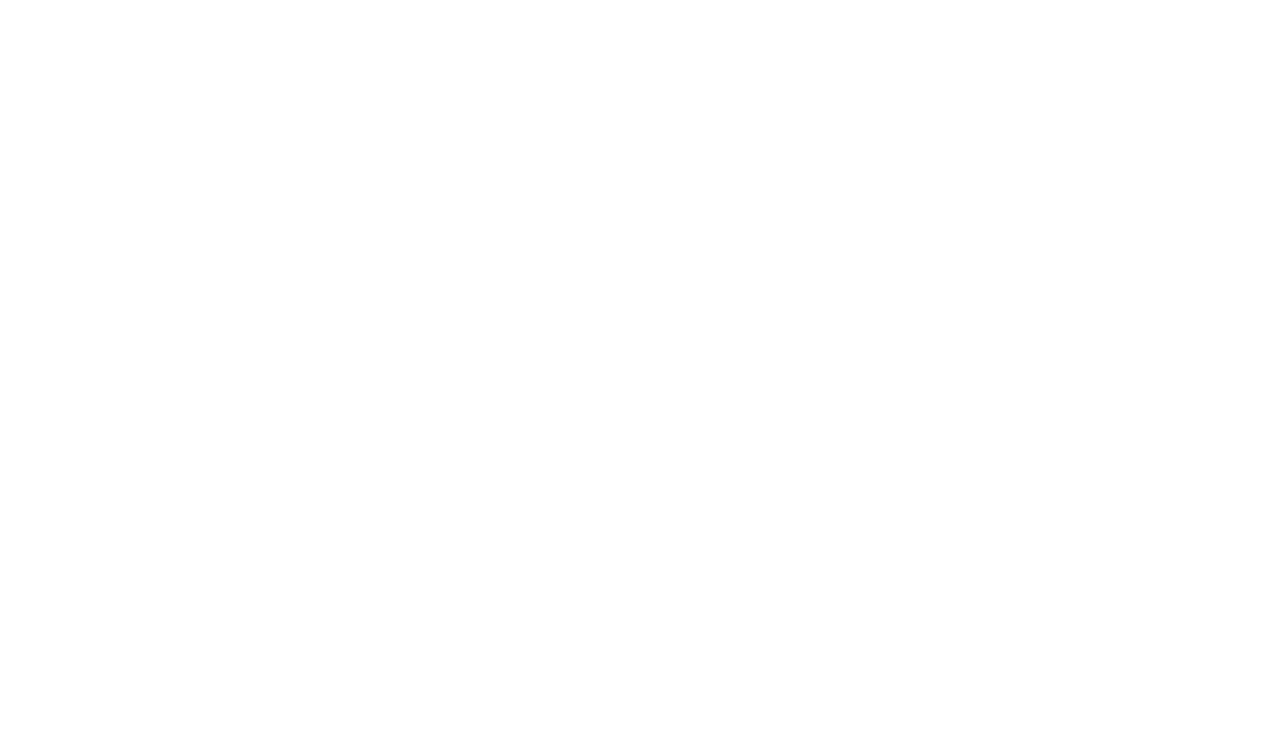
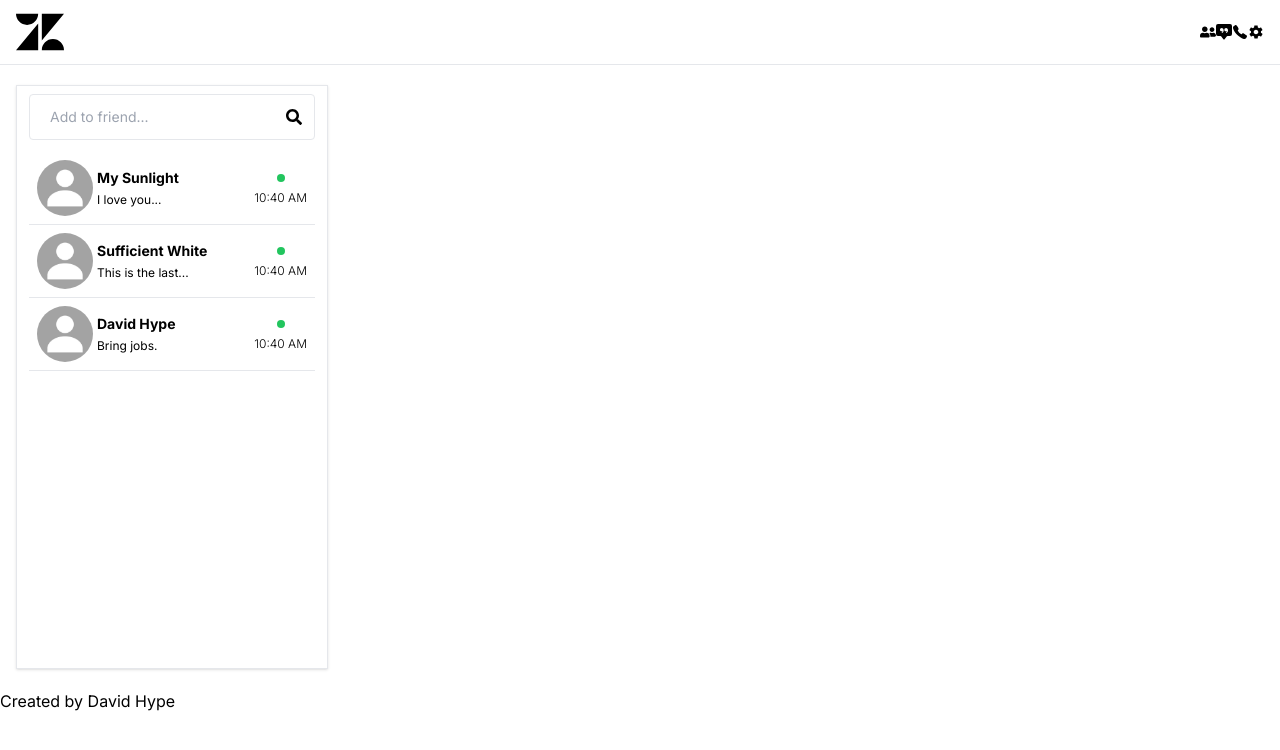
Before and after one commit to De-Hype/zenchat, a Next.js app: page /friend-request in a window 1280 px wide. Shown: the top 750 px of the page. Built offline with nearby package versions, Linux system fonts and the light colour scheme.

Commit message:
Started work on friend request components

```diff
--- /dev/null
+++ b/models/User.ts
@@ -0,0 +1,5 @@
+import mongoose from "mongoose";
+
+const UserSchema = new mongoose.Schema({
+
+})
--- a/package.json
+++ b/package.json
@@ -9,6 +9,8 @@
     "lint": "next lint"
   },
   "dependencies": {
+    "bcryptjs": "^2.4.3",
+    "mongoose": "^8.2.1",
     "next": "14.1.0",
     "next-auth": "^4.24.5",
     "react": "^18",
--- a/src/app/friend-request/page.tsx
+++ b/src/app/friend-request/page.tsx
@@ -1,10 +1,103 @@
+"use client"
+
+import { useState } from "react";
+import Footer from "@/Components/Footer"
+import Header from "@/Components/Header"
+import Image from "next/image";
+import unknownUser from "@/assets/unknownUser.jpeg";
+import { FaSearch } from "react-icons/fa";
+import { GoDotFill } from "react-icons/go";
 
 type Props = {}
 const page = (props: Props) => {
+  const [search, setSearch] = useState("");
+
+  //Search components
+  //Messaged user components
+  //For the messaged user, it will have this =>
+  //image, {username, message}, activestatus
+  const handleFriendAdd = (e: any) => {
+    e.preventDefault();
+    console.log(search);
+  };
 
   return (
-    <div className="min-h-screen">
+    <div className="h-screen">
+        <Header />
+        <section className="h-3/4 my-3 py-2 px-4 flex items-center gap-3">
+        <section className="h-full overflow-y-auto border self-start flex flex-col gap-3 px-3 w-1/4 py-2 shadow">
+      <form
+        onSubmit={handleFriendAdd}
+        className="border py-1 px-2 rounded relative flex items-center"
+      >
+        <input
+          onChange={(e: any) => setSearch(e.target.value)}
+          type="text"
+          name="search"
+          id="search"
+          placeholder="Add to friend..."
+          className="pl-3 pr-8 w-full py-2 outline-none text-sm"
+        />
+        <FaSearch className="absolute right-3 cursor-pointer" onClick={handleFriendAdd} />
+      </form>
+      <aside className="">
+      <div className="flex items-center justify-between transition px-2 cursor-pointer py-2 border-b hover:bg-slate-200">
+          <div className="flex items-center gap-1">
+            <Image
+              className="rounded-full h-14 w-14"
+              src={unknownUser}
+              alt="A profile image of the zenchat chat application user, David Hype ."
+            />
+            <div className="flex flex-col gap-1">
+              <h3 className="font-bold text-sm">My Sunlight</h3>
+              <p className="text-xs font-">I love you...</p>
+            </div>
+          </div>
+          <div className="flex flex-col items-center justify-center gap-1">
+            <GoDotFill className="text-green-500 font-bold" />
+            <p className="font-light text-xs self-end">10:40 AM</p>
+          </div>
+        </div>
+       <div className="flex items-center justify-between transition px-2 cursor-pointer py-2 border-b hover:bg-slate-200">
+          <div className="flex items-center gap-1">
+            <Image
+              className="rounded-full h-14 w-14"
+              src={unknownUser}
+              alt="A profile image of the zenchat chat application user, David Hype ."
+            />
+            <div className="flex flex-col gap-1">
+              <h3 className="font-bold text-sm">Sufficient White</h3>
+              <p className="text-xs font-">This is the last...</p>
+            </div>
+          </div>
+          <div className="flex flex-col items-center justify-center gap-1">
+            <GoDotFill className="text-green-500 font-bold" />
+            <p className="font-light text-xs self-end">10:40 AM</p>
+          </div>
+        </div>
+        <div className="flex items-center justify-between transition px-2 cursor-pointer py-2 border-b hover:bg-slate-200">
+          <div className="flex items-center gap-1">
+            <Image
+              className="rounded-full h-14 w-14"
+              src={unknownUser}
+              alt="A profile image of the zenchat chat application user, David Hype ."
+            />
+            <div className="flex flex-col gap-1">
+              <h3 className="font-bold text-sm">David Hype</h3>
+              <p className="text-xs font-">Bring jobs.</p>
+            </div>
+          </div>
+          <div className="flex flex-col items-center justify-center gap-1">
+            <GoDotFill className="text-green-500 font-bold" />
+            <p className="font-light text-xs self-end">10:40 AM</p>
+          </div>
+        </div>
 
+
+      </aside>
+    </section>
+        </section>
+        <Footer />
     </div>
   )
 }
```
Also changed, not shown: 2 other files (tests, documents, lock files or other folders).
